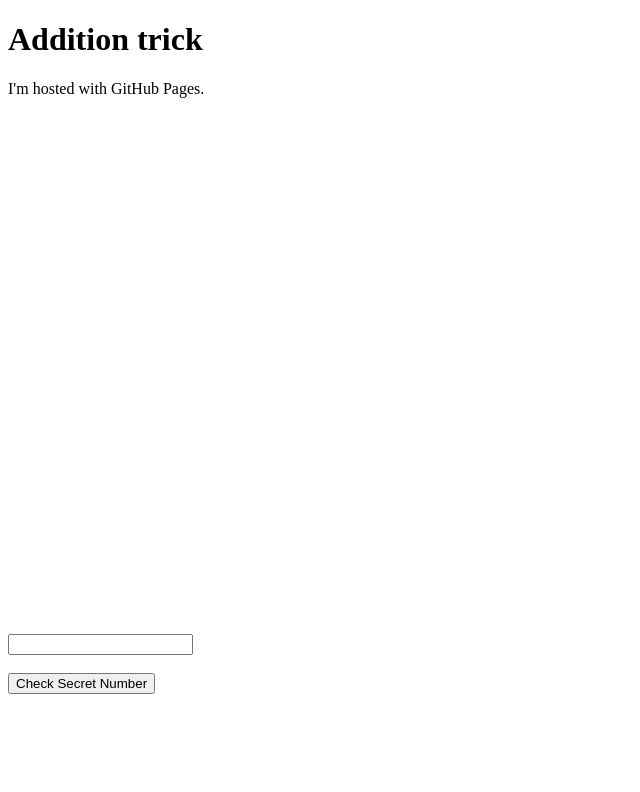
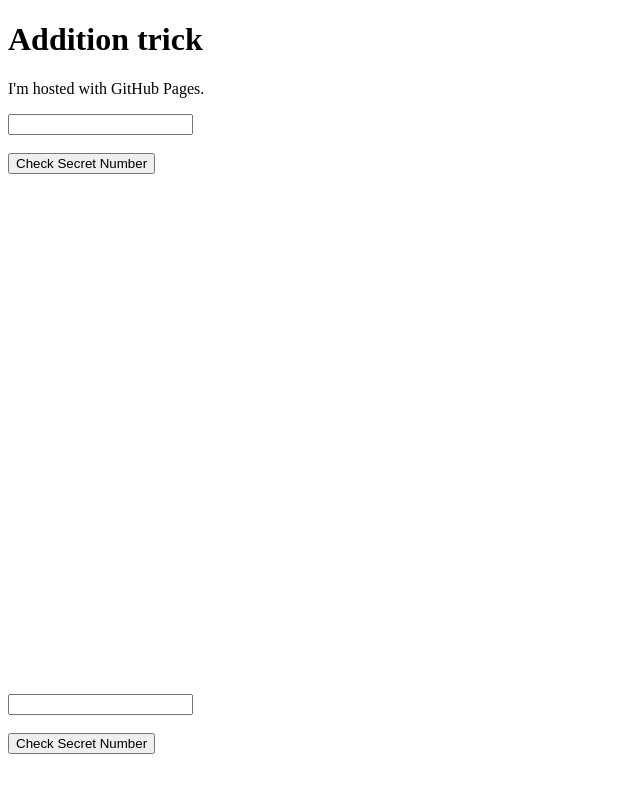
Before and after one commit to duegold/Addition, a plain HTML site: page index.html in a window 1280 px wide. Shown: the whole page, without its empty margins (0-640 px from the left). Drawn offline with Linux system fonts and the light colour scheme.

Commit message:
Update index.html

```diff
--- a/index.html
+++ b/index.html
@@ -3,6 +3,8 @@
 <head>
 <h1>Addition trick</h1>
 <p>I'm hosted with GitHub Pages.</p>
+	<input type="text" id="AnswerInput"><br><br></div><button onclick="CheckAnswer()">Check Secret Number</button>
+
 	</head>
 	<body>
   <div>
```
